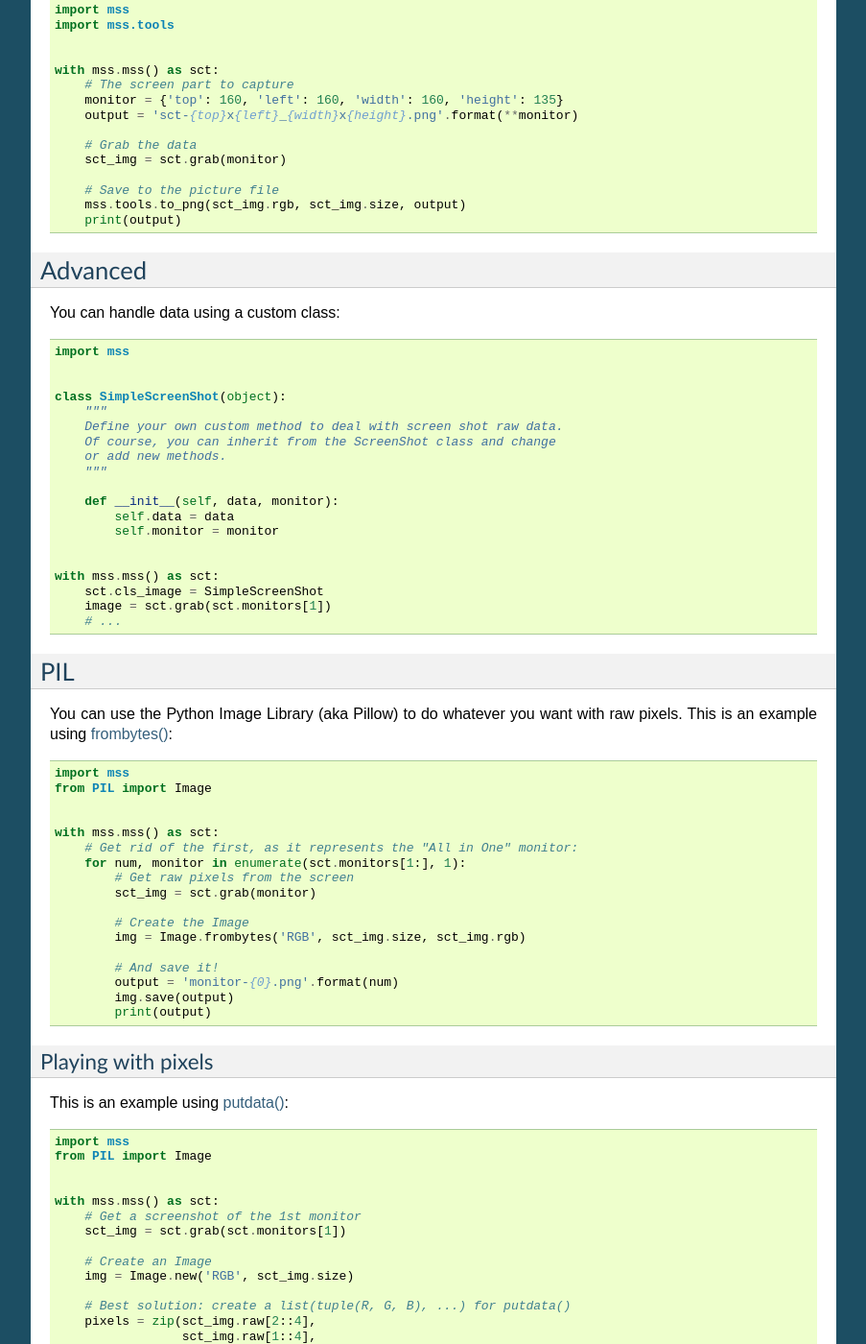
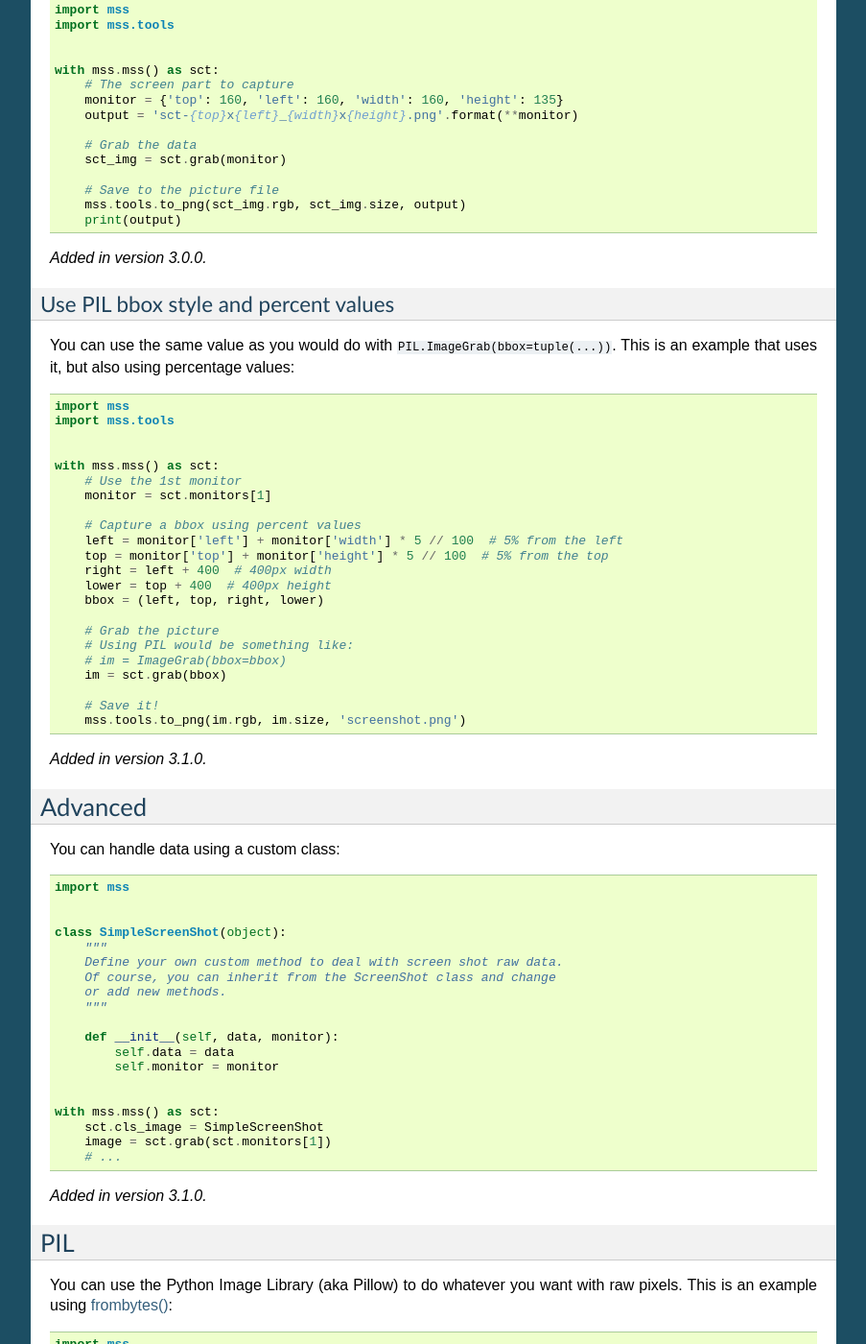
Before and after one commit to BoboTiG/python-mss, a Sphinx documentation site: the page built from docs/source/examples.rst, in a window 1280 px wide and 1400 px high, scrolled down 1189 px. Shown: the whole window at 96% size, without its empty margins (198-1101 px from the left). Built offline with Sphinx 7.4.7, drawn with Linux system fonts in a browser that asks for light colours; some of the changed text lies outside the part shown.

Commit message:
MSS: accepts to same format as PIL.Image.grab
You can give a tuple(left, upper, right, lower) argument and
it will be converted to the appropriate dict.

```diff
--- a/docs/source/examples.rst
+++ b/docs/source/examples.rst
@@ -44,6 +44,19 @@ You can capture only a part of the screen:
 .. literalinclude:: examples/part_of_screen.py
     :lines: 9-
 
+.. versionadded:: 3.0.0
+
+Use PIL bbox style and percent values
+-------------------------------------
+
+You can use the same value as you would do with ``PIL.ImageGrab(bbox=tuple(...))``.
+This is an example that uses it, but also using percentage values:
+
+.. literalinclude:: examples/from_pil_tuple.py
+    :lines: 9-
+
+.. versionadded:: 3.1.0
+
 Advanced
 ========
 
@@ -51,6 +64,8 @@ You can handle data using a custom class:
 
 .. literalinclude:: examples/custom_cls_image.py
     :lines: 9-
+
+.. versionadded:: 3.1.0
 
 PIL
 ===
@@ -61,6 +76,8 @@ This is an example using `frombytes() <http://pillow.readthedocs.io/en/latest/re
 .. literalinclude:: examples/pil.py
     :lines: 9-
 
+.. versionadded:: 3.0.0
+
 Playing with pixels
 -------------------
 
@@ -68,6 +85,8 @@ This is an example using `putdata() <https://github.com/python-pillow/Pillow/blo
 
 .. literalinclude:: examples/pil_pixels.py
     :lines: 9-
+
+.. versionadded:: 3.0.0
 
 OpenCV/Numpy
 ============
@@ -79,6 +98,8 @@ And with __no__ lag please.
 .. literalinclude:: examples/opencv_numpy.py
     :lines: 9-
 
+.. versionadded:: 3.0.0
+
 FPS
 ===
 
@@ -89,3 +110,5 @@ Simple naive benchmark to compare with `Reading game frames in Python with OpenC
 
 .. literalinclude:: examples/fps.py
     :lines: 12-
+
+.. versionadded:: 3.0.0
--- /dev/null
+++ b/docs/source/examples/from_pil_tuple.py
@@ -0,0 +1,30 @@
+# coding: utf-8
+"""
+This is part of the MSS Python's module.
+Source: https://github.com/BoboTiG/python-mss
+
+Use PIL bbox style and percent values.
+"""
+
+import mss
+import mss.tools
+
+
+with mss.mss() as sct:
+    # Use the 1st monitor
+    monitor = sct.monitors[1]
+
+    # Capture a bbox using percent values
+    left = monitor['left'] + monitor['width'] * 5 // 100  # 5% from the left
+    top = monitor['top'] + monitor['height'] * 5 // 100  # 5% from the top
+    right = left + 400  # 400px width
+    lower = top + 400  # 400px height
+    bbox = (left, top, right, lower)
+
+    # Grab the picture
+    # Using PIL would be something like:
+    # im = ImageGrab(bbox=bbox)
+    im = sct.grab(bbox)
+
+    # Save it!
+    mss.tools.to_png(im.rgb, im.size, 'screenshot.png')
--- a/setup.py
+++ b/setup.py
@@ -53,7 +53,7 @@ config = {
     'classifiers': classifiers,
     'platforms': ['Darwin', 'Linux', 'Windows'],
     'packages': ['mss'],
-    'license': 'MIT'
+    'license': 'MIT',
 }
 
 setup(**config)
```
Also changed, not shown: docs/source/api.rst (+13 -0 lines), 6 other files.
